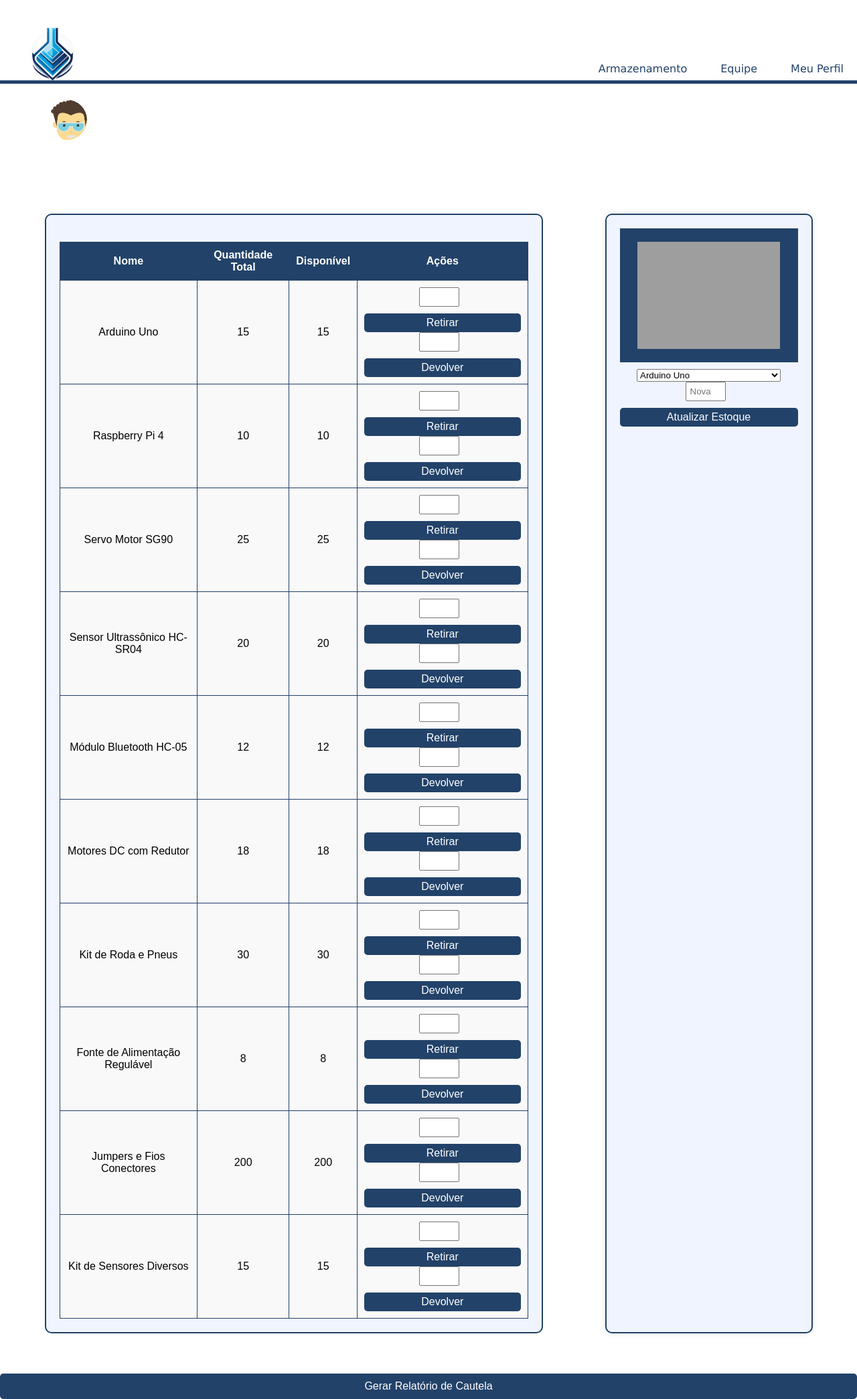
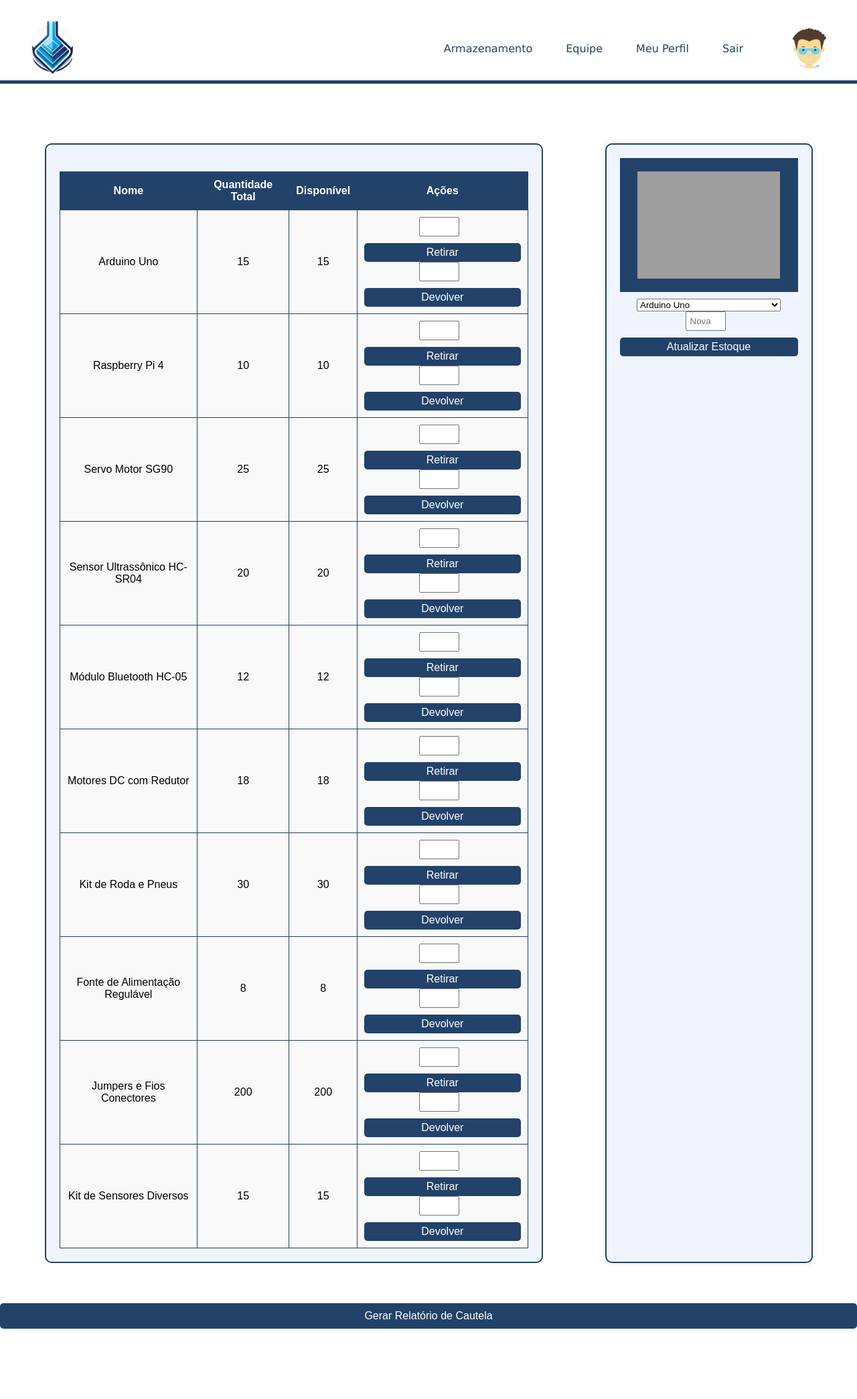
Before and after one commit to boyjhom/Fonseca-Robson-LabManager, a Flask app: page /estoque in a window 1280 px wide. Shown: the whole page at 67% size. After the commit the page ends 1984 px from the top, so only its background shows below. Run offline with Flask 3, Linux system fonts and the light colour scheme; the visitor is signed in with stand-in values (Sample User, id 1); grey boxes are pictures that could not be loaded.

Commit message:
Alterações no hud

```diff
--- a/static/css/style.css
+++ b/static/css/style.css
@@ -27,26 +27,29 @@ body {
 
 /* Logo */
 .logo {
-    width: 200px;
+    width: 100px;
     height: auto;
     padding-top: 0;
+    padding-right: 0px;
     padding-left: 10px;
 }
 
 /* Header */
 header {
-    padding: 20px 0;
-    padding-top: 10px;
+    padding: 0px 0;
+    padding-top: 0px;
 }
 
 /* Menu de navegação */
 .menu {
-    padding-top: 40px;
+    padding-top: 0px;
     display: flex;
     gap: 20px;
     width: auto;
-    flex-wrap: wrap;
-    padding-left: 50%;
+    align-items: center;
+    padding-left: 0px;
+    margin-left: 400px;
+    margin-bottom: 0px;
 }
 
 .menu a {
@@ -54,6 +57,11 @@ header {
     text-decoration: none;
     margin-left: 30px;
     font-family: Verdana, Geneva, Tahoma, sans-serif;
+    margin-bottom: 0px;
+}
+
+.content{
+    font-size: 10px;
 }
 
 /* Barra abaixo do cabeçalho */
@@ -75,17 +83,22 @@ header {
     border-radius: 50%;
     overflow: hidden;
     margin-left: 50px;
-    margin-top: 15px;
+    margin-top: 0px;
     background-color: rgb(255, 255, 255);
-    z-index: 10;
+    z-index: 0;
 }
 
 .user img {
-    width: 100%;
+    width: 85%;
     height: auto;
     object-fit: cover;
     position: relative;
-    left: 10%;
+    left: 5%;
+}
+
+.principal_img{
+    display: flex;
+    justify-content: center;
 }
 
 /* Contêiner de busca */
@@ -94,6 +107,20 @@ header {
     flex-direction: column;
     align-items: center;
     margin-top: 50px;
+}
+
+.search-container input{
+    width: 600px;
+    height: 60px;
+    text-align: center;
+    font-size: 25px;
+    border-radius: 10px;
+}
+
+.search-container button {
+    width: 100px;
+    height: 50px;
+
 }
 
 .search-box {
@@ -107,7 +134,7 @@ header {
     width: 400px;
     padding: 10px;
     border-radius: 15px;
-    border: 1px solid #224269;
+    border: 1px solid black;
     font-size: 1.2em;
     text-align: center;
 }
@@ -424,6 +451,8 @@ html, body {
     border-radius: 5px;
     cursor: pointer;
     margin-left: auto; /* Garante que o botão vá para a extrema direita */
+    height: 40px;
+    width: 200px;
 }
 .botao-sair:hover {
     background-color: #1a3553;
--- a/templates/estoque.html
+++ b/templates/estoque.html
@@ -8,14 +8,17 @@
 <body>
     <header>
         <div class="center">
+            <a href="{{url_for('index')}}">
             <div class="logo"><img src="{{ url_for('static', filename='assets/logo_sem_fundo.png') }}" width="100" height="100"></div>
+            </a>
             <div class="menu">
-                <a href="{{ url_for('index') }}">Armazenamento</a>
+                <a href="{{ url_for('estoque') }}">Armazenamento</a>
                 <a href="{{ url_for('equipe') }}">Equipe</a>
                 <a href="{{ url_for('meu_perfil', username=usuario.username) }}">Meu Perfil</a>
+                <a href="{{ url_for('logout') }}">Sair</a>
+                <div class="user"><img src="{{ url_for('static', filename='assets/user_model1.jpg') }}"></div>
             </div>
-            <div class="user"><img src="{{ url_for('static', filename='assets/user_model1.jpg') }}"></div>
-        </div>
+            </div>
         <div class="barra"></div>
     </header>
 
```
Also changed, not shown: templates/equipe.html (+8 -5 lines), templates/index.html (+10 -8 lines), templates/meu_perfil.html (+7 -4 lines), static/assets/index_img.png (added).
